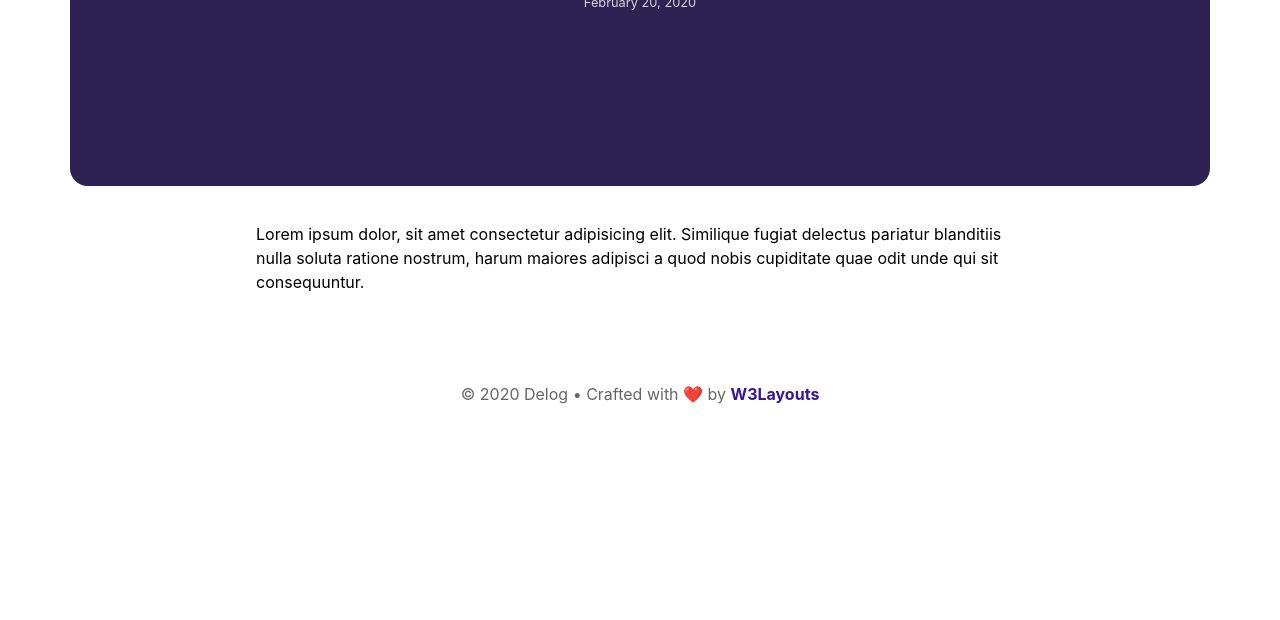
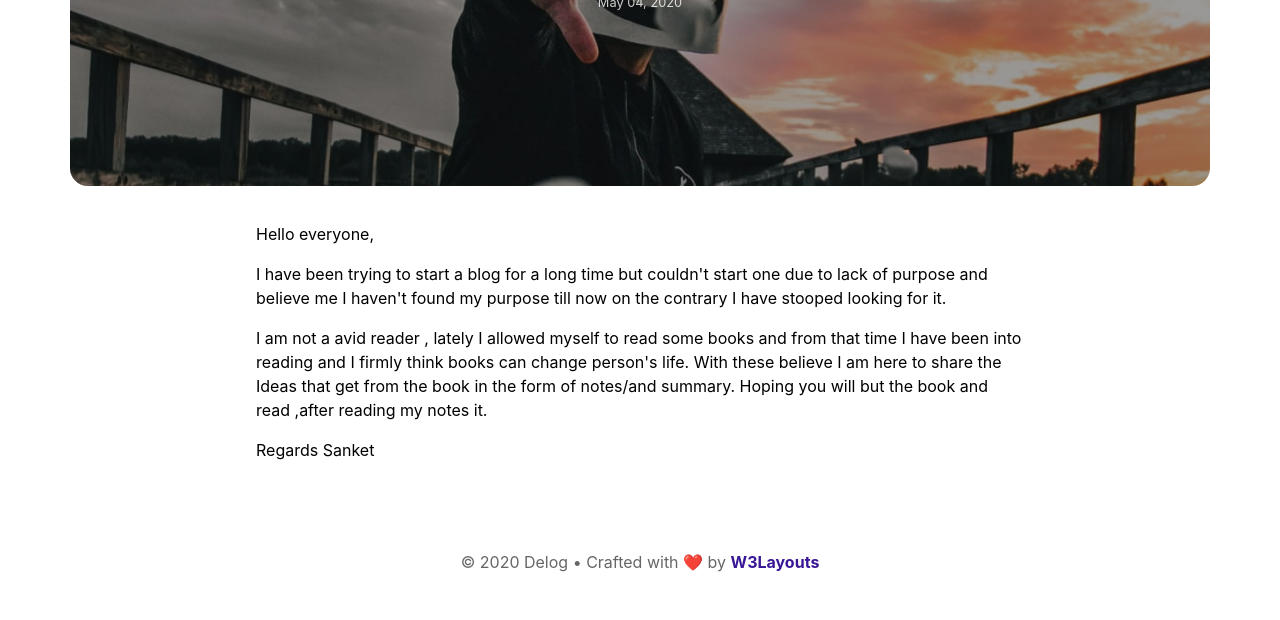
Before and after one commit to sanketsingh95/personal-blog, a Gatsby site: page /hello-world in a window 1280 px wide. Shown: the part 364-984 px from the top of the page. Before the commit the page ends 816 px from the top, so only its background shows below. Built offline with nearby package versions, Linux system fonts and the light colour scheme; Gatsby itself is replaced by a stand-in of ours.

Commit message:
Update Blog “hello-world”

```diff
--- a/_data/blog/hello-world.md
+++ b/_data/blog/hello-world.md
@@ -1,10 +1,17 @@
 ---
 template: BlogPost
 path: /hello-world
-date: 2020-02-20T07:08:53.137Z
+date: 2020-05-04T18:08:53.137Z
 title: Hello World
-thumbnail: ''
-metaDescription: Meta description for Hello World
+thumbnail: /assets/image-3.jpg
+metaDescription: 'About '
 ---
+Hello everyone,
 
-Lorem ipsum dolor, sit amet consectetur adipisicing elit. Similique fugiat delectus pariatur blanditiis nulla soluta ratione nostrum, harum maiores adipisci a quod nobis cupiditate quae odit unde qui sit consequuntur.
+I have been trying to start a blog for a long time but couldn't start one due to lack of purpose and believe me I haven't found my purpose till now on the contrary I have stooped looking for it.
+
+
+
+I am not a avid reader , lately I allowed myself to read some books and from that time I have been into reading and I firmly think books can change person's life. With these believe I am here to share the Ideas that get from the book in the form of notes/and summary. Hoping you will but the book and read ,after reading my notes it.
+
+ Regards Sanket
```
